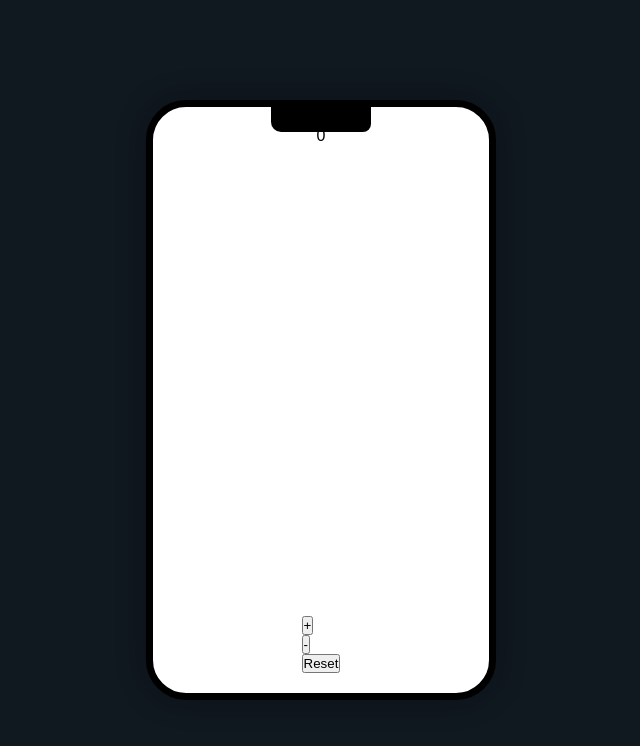
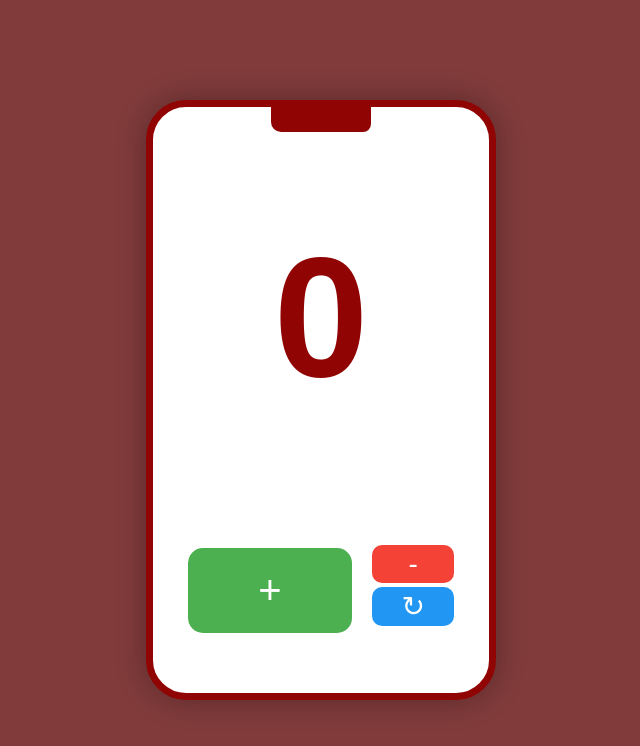
Before and after one commit to stackquantum1-max/CounterApp-JS, a plain HTML site: page index.html in a window 1280 px wide. Shown: the whole page, without its empty margins (319-959 px from the left). Drawn offline with Linux system fonts and the light colour scheme.

Commit message:
Interface Updated

```diff
--- a/index.html
+++ b/index.html
@@ -10,6 +10,7 @@
 
   <!-- container so you can style the whole thing -->
   <div class="counter-container" data-counter-container>
+
     <!-- 1) display section with initial number 0 -->
     <section class="counter-display" data-counter-display aria-live="polite">
       <span class="counter-value" data-counter-value>0</span>
@@ -21,6 +22,9 @@
       <button type="button" class="add-btn" data-add>+</button>
     </section>
 
+     <!-- Right side stacked buttons -->
+    <div class="right-stack">
+
     <!-- 3) subtraction button section -->
     <section class="counter-subtract" data-counter-subtract>
       <button type="button" class="sub-btn" data-sub>-</button>
@@ -28,8 +32,9 @@
 
     <!-- 4) reset button section -->
     <section class="counter-reset" data-counter-reset>
-      <button type="button" class="reset-btn" data-reset>Reset</button>
+      <button type="button" class="reset-btn" data-reset>↻</button>
     </section>
+    </div>
   </div>
 
   </div>
--- a/styles.css
+++ b/styles.css
@@ -9,7 +9,7 @@ body {
   display: flex;
   justify-content: center;
   align-items: center;
-  background: #101820;
+  background: #813b3b;
   font-family: Arial, Helvetica, sans-serif;
 }
 
@@ -24,7 +24,7 @@ body {
   justify-content: space-between;
   align-items: center;
   box-shadow: 0 0 30px rgba(0,0,0,0.3);
-  border: 7px solid #000;
+  border: 7px solid #910404;
   position: relative;
 }
 
@@ -32,10 +32,98 @@ body {
   content: "";
   width: 100px;
   height: 25px;
-  background: #000;
+  background: #910404;
   border-radius: 0 0 8px 10px;
   position: absolute;
   top: 0;
   left: 50%;
   transform: translateX(-50%);
 }
+
+.counter-display {
+  width: 100%;
+  height: 200px;
+  display: flex;
+  justify-content: center;
+  align-items: center;
+  margin-top: 90px;
+}
+
+.counter-value {
+  font-size: 170px;
+  font-weight: 700;
+  color: #910404;
+  line-height: 1;
+}
+
+.button-group {
+  width: 90%;
+  display: flex;
+  justify-content: space-between;
+  align-items: stretch;
+  gap: 20px;
+  margin-bottom: 40px;
+}
+
+.counter-add {
+  flex: 2;
+  display: flex;
+  flex-direction: column;
+}
+
+.add-btn {
+  flex: 1;
+  font-size: 40px;
+  background-color: #4CAF50;
+  color: #fff;
+  border: none;
+  border-radius: 15px;
+  cursor: pointer;
+  transition: transform 0.2s;
+}
+
+.add-btn:hover {
+  transform: scale(1.05);
+}
+
+.counter-subtract,
+.counter-reset {
+  flex: 1;
+  display: flex;
+  justify-content: center;
+  align-items: center;
+}
+
+.counter-subtract button,
+.counter-reset button {
+  width: 100%;
+  height: 90%;
+  font-size: 28px;
+  border: none;
+  border-radius: 10px;
+  cursor: pointer;
+  transition: transform 0.2s;
+  margin-bottom: 10px;
+}
+
+.counter-subtract button {
+  background-color: #f44336;
+  color: #fff;
+}
+
+.counter-reset button {
+  background-color: #2196F3;
+  color: #fff;
+}
+
+.counter-subtract button:hover,
+.counter-reset button:hover {
+  transform: scale(1.05);
+}
+
+.right-stack {
+  flex: 1;
+  display: flex;
+  flex-direction: column;
+  justify-content: space-between;
+}
```
